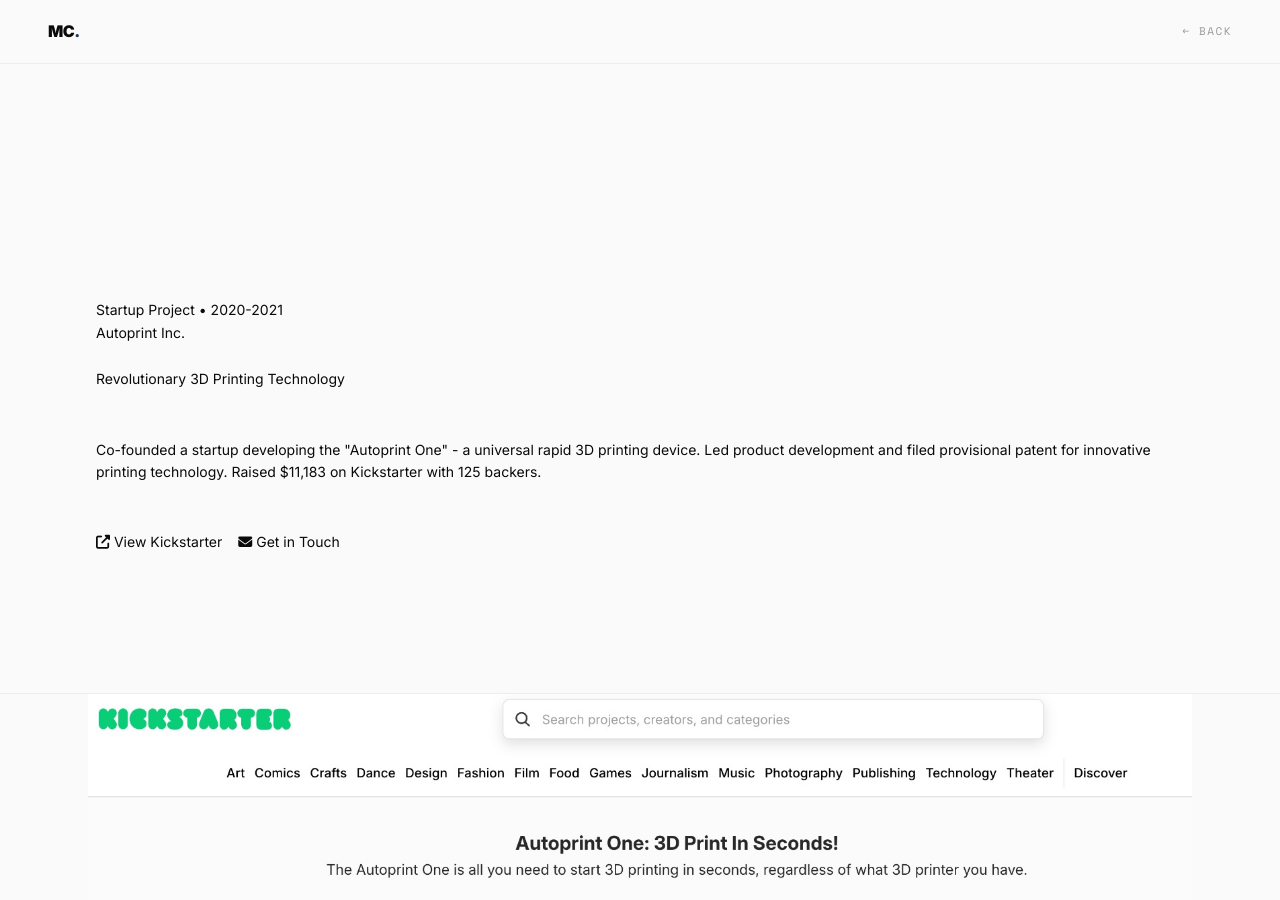
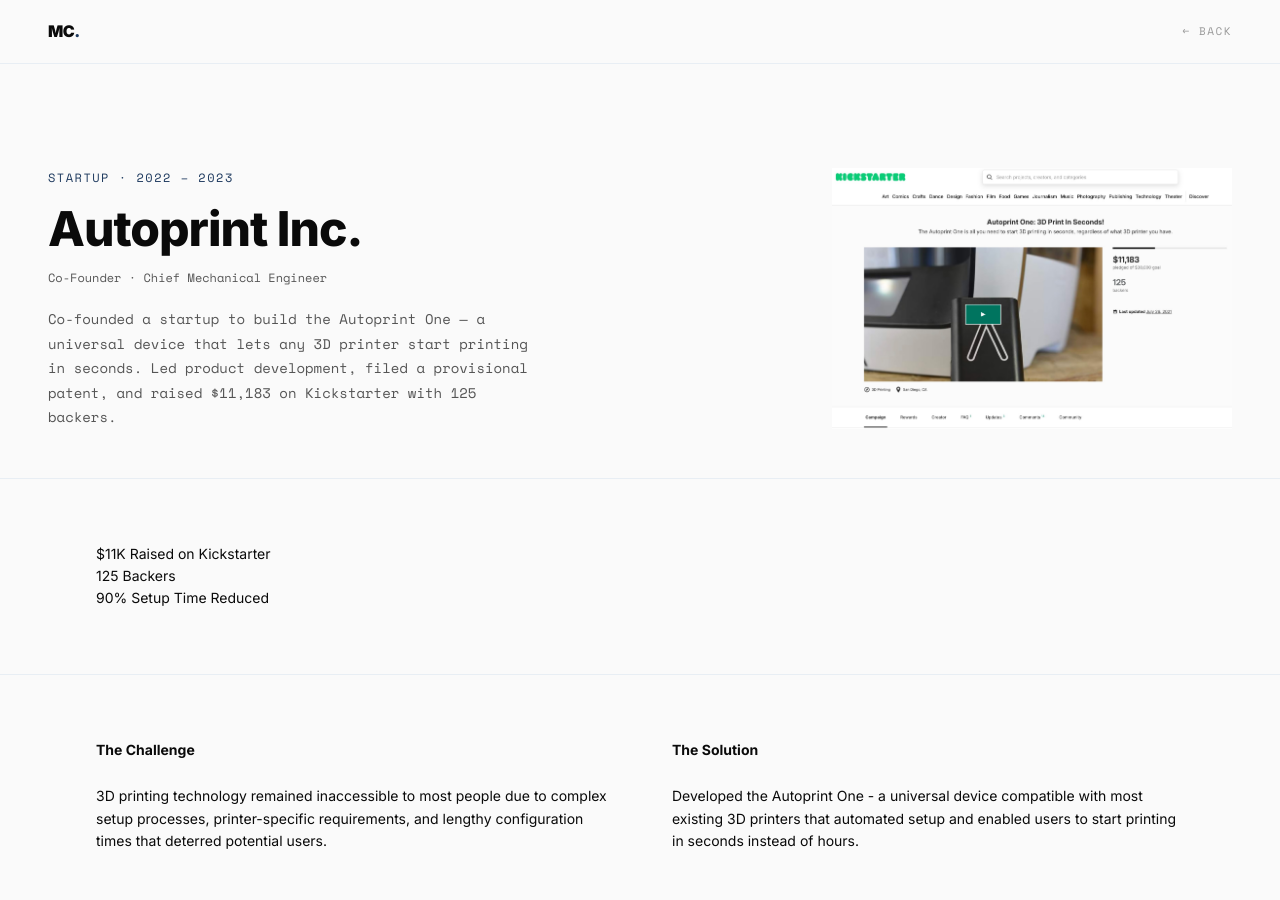
Before and after one commit to moisc/moisc.github.io, a Jekyll site: the page autoprint/index.html, which Jekyll copies as it is, in a window 1280 px wide and 900 px high. Built offline with Jekyll 4.4.1, drawn with Linux system fonts in a browser that asks for light colours; some of the changed text lies outside the part shown.

Commit message:
Fix section order, hero layouts, and label corrections
- Move Experience before Projects on homepage
- Rename Tools back to Skills
- Replace oversized sub-page heroes with compact two-column layout
  (text left, image/video right, correct padding, new CSS variables)
- Add sections.css to all sub-pages
- Add .page-hero CSS class for sub-page heroes
- Fix Nina Labs description to reflect product launch
- Fix "K2 Systems Solar Testing" → "K2 Systems" in autoprint related projects
- Fix firehoseclamp hero padding

Co-Authored-By: Claude Sonnet 4.6 <noreply@anthropic.com>

```diff
--- a/assets/css/sections.css
+++ b/assets/css/sections.css
@@ -171,6 +171,69 @@
     color: var(--color-subtle);
 }
 
+/* ── PROJECT / EXPERIENCE DETAIL HERO ── */
+.page-hero {
+    padding: calc(var(--nav-height) + var(--space-40)) var(--page-padding) var(--space-48);
+    border-bottom: var(--border);
+}
+
+.page-hero__grid {
+    display: grid;
+    grid-template-columns: 1fr 400px;
+    gap: var(--space-48);
+    align-items: start;
+}
+
+@media (max-width: 768px) {
+    .page-hero__grid {
+        grid-template-columns: 1fr;
+    }
+    .page-hero__media { order: -1; }
+}
+
+.page-hero__eyebrow {
+    font-family: var(--font-mono);
+    font-size: var(--text-xs);
+    letter-spacing: 1.5px;
+    text-transform: uppercase;
+    color: var(--color-navy);
+    margin-bottom: var(--space-16);
+}
+
+.page-hero__title {
+    font-family: var(--font-sans);
+    font-size: 48px;
+    font-weight: 800;
+    letter-spacing: -1px;
+    line-height: 1.1;
+    color: var(--color-text);
+    margin-bottom: var(--space-12);
+}
+
+.page-hero__role {
+    font-family: var(--font-mono);
+    font-size: var(--text-xs);
+    color: var(--color-muted);
+    margin-bottom: var(--space-20);
+}
+
+.page-hero__desc {
+    font-family: var(--font-mono);
+    font-size: var(--text-sm);
+    line-height: 1.75;
+    color: var(--color-muted);
+    max-width: 500px;
+}
+
+.page-hero__media img,
+.page-hero__media video {
+    width: 100%;
+    height: auto;
+    max-height: 340px;
+    object-fit: cover;
+    display: block;
+}
+
 /* ── FOOTER ── */
 .footer {
     padding: var(--space-24) var(--page-padding);
--- a/autoprint/index.html
+++ b/autoprint/index.html
@@ -18,6 +18,7 @@
     <link rel="stylesheet" href="/assets/css/base.css">
     <link rel="stylesheet" href="/assets/css/navigation.css">
     <link rel="stylesheet" href="/assets/css/components.css">
+    <link rel="stylesheet" href="/assets/css/sections.css">
 
     <!-- Analytics -->
     <script async src="https://www.googletagmanager.com/gtag/js?id=G-J8BERH7V4E"></script>
@@ -45,45 +46,17 @@
     <!-- Main Content -->
     <main id="main">
 
-        <!-- Project Hero -->
-        <section class="section" style="min-height: 70vh; display: flex; align-items: center; padding-top: calc(var(--nav-height) + var(--space-96));">
-            <div class="container">
-                <div class="text-container">
-                    <span class="badge badge--primary" style="margin-bottom: var(--space-24);">Startup Project • 2020-2021</span>
-
-                    <h1 style="font-size: var(--font-size-h1); font-weight: var(--font-weight-bold); margin-bottom: var(--space-24);">
-                        Autoprint Inc.
-                    </h1>
-
-                    <p style="font-size: var(--font-size-h3); color: var(--text-secondary); margin-bottom: var(--space-48);">
-                        Revolutionary 3D Printing Technology
-                    </p>
-
-                    <p style="font-size: var(--font-size-body); line-height: var(--line-height-relaxed); color: var(--text-secondary); margin-bottom: var(--space-48);">
-                        Co-founded a startup developing the "Autoprint One" - a universal rapid 3D printing device. Led product development and filed provisional patent for innovative printing technology. Raised $11,183 on Kickstarter with 125 backers.
-                    </p>
-
-                    <div style="display: flex; gap: var(--space-16); flex-wrap: wrap;">
-                        <a href="https://www.kickstarter.com/projects/autoprint/autoprint-one-3d-print-in-seconds"
-                           target="_blank" rel="noopener noreferrer"
-                           class="btn btn--primary">
-                            <i class="fas fa-external-link-alt"></i>
-                            <span>View Kickstarter</span>
-                        </a>
-                        <a href="/#contact" class="btn btn--ghost">
-                            <i class="fas fa-envelope"></i>
-                            <span>Get in Touch</span>
-                        </a>
-                    </div>
+        <!-- Hero -->
+        <section class="page-hero">
+            <div class="page-hero__grid">
+                <div>
+                    <div class="page-hero__eyebrow">Startup · 2022 – 2023</div>
+                    <h1 class="page-hero__title">Autoprint Inc.</h1>
+                    <div class="page-hero__role">Co-Founder · Chief Mechanical Engineer</div>
+                    <p class="page-hero__desc">Co-founded a startup to build the Autoprint One — a universal device that lets any 3D printer start printing in seconds. Led product development, filed a provisional patent, and raised $11,183 on Kickstarter with 125 backers.</p>
                 </div>
-            </div>
-        </section>
-
-        <!-- Hero Image -->
-        <section style="padding: 0;">
-            <div class="container">
-                <div style="border-radius: var(--radius-lg); overflow: hidden; box-shadow: var(--shadow-xl);">
-                    <img src="autprint_kickstarter.jpg" alt="Autoprint Kickstarter Campaign" style="width: 100%; height: auto;">
+                <div class="page-hero__media">
+                    <img src="autprint_kickstarter.jpg" alt="Autoprint Kickstarter Campaign">
                 </div>
             </div>
         </section>
@@ -298,7 +271,7 @@
                     <a href="/k2-systems/" class="card-link">
                         <div class="card">
                             <span class="card__category">Industry Internship</span>
-                            <h3 class="card__title">K2 Systems Solar Testing</h3>
+                            <h3 class="card__title">K2 Systems</h3>
                             <p class="card__description">
                                 Cut UL certification testing time by 50%. Identified $15K in cost savings. Reduced fixture costs by 90%.
                             </p>
--- a/firehoseclamp/index.html
+++ b/firehoseclamp/index.html
@@ -18,6 +18,7 @@
     <link rel="stylesheet" href="/assets/css/base.css">
     <link rel="stylesheet" href="/assets/css/navigation.css">
     <link rel="stylesheet" href="/assets/css/components.css">
+    <link rel="stylesheet" href="/assets/css/sections.css">
 
     <!-- Analytics -->
     <script async src="https://www.googletagmanager.com/gtag/js?id=G-J8BERH7V4E"></script>
@@ -44,7 +45,7 @@
     <main id="main">
 
         <!-- Protected Content Notice -->
-        <section class="section" style="min-height: 100vh; display: flex; align-items: center; padding-top: calc(var(--nav-height) + var(--space-96));">
+        <section class="section" style="padding-top: calc(var(--nav-height) + var(--space-40));">
             <div class="container">
                 <div style="max-width: 700px; margin: 0 auto; text-align: center;">
 
```
Also changed, not shown: index.html (+31 -31 lines), k2-systems/index.html (+11 -32 lines), ninalabs/index.html (+11 -33 lines).
